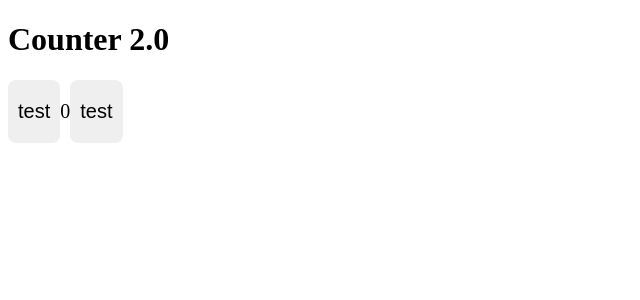
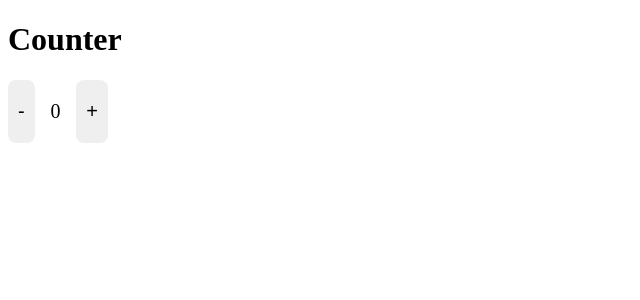
Before and after one commit to sobakasbakbaka/deployapp, a React (Vite) app: page / in a window 1280 px wide. Shown: the top 300 px of the page, without its empty margins (0-640 px from the left). Built offline with nearby package versions, Linux system fonts and the light colour scheme.

Commit message:
add counter
(cherry picked from commit 023849f3de18340b6ef2383ce0e68ca4d21db6c9)

```diff
--- a/src/App.tsx
+++ b/src/App.tsx
@@ -14,14 +14,14 @@ export const App = () => {
 
   return (
     <div>
-      <h1>Counter 2.0</h1>
+      <h1>Counter</h1>
       <div className={styles.counter}>
         <button className={styles.button} onClick={handleDecClick}>
-          test
+          -
         </button>
         <p className={styles.number}>{counter}</p>
         <button className={styles.button} onClick={handleIncClick}>
-          test
+          +
         </button>
       </div>
     </div>
```
